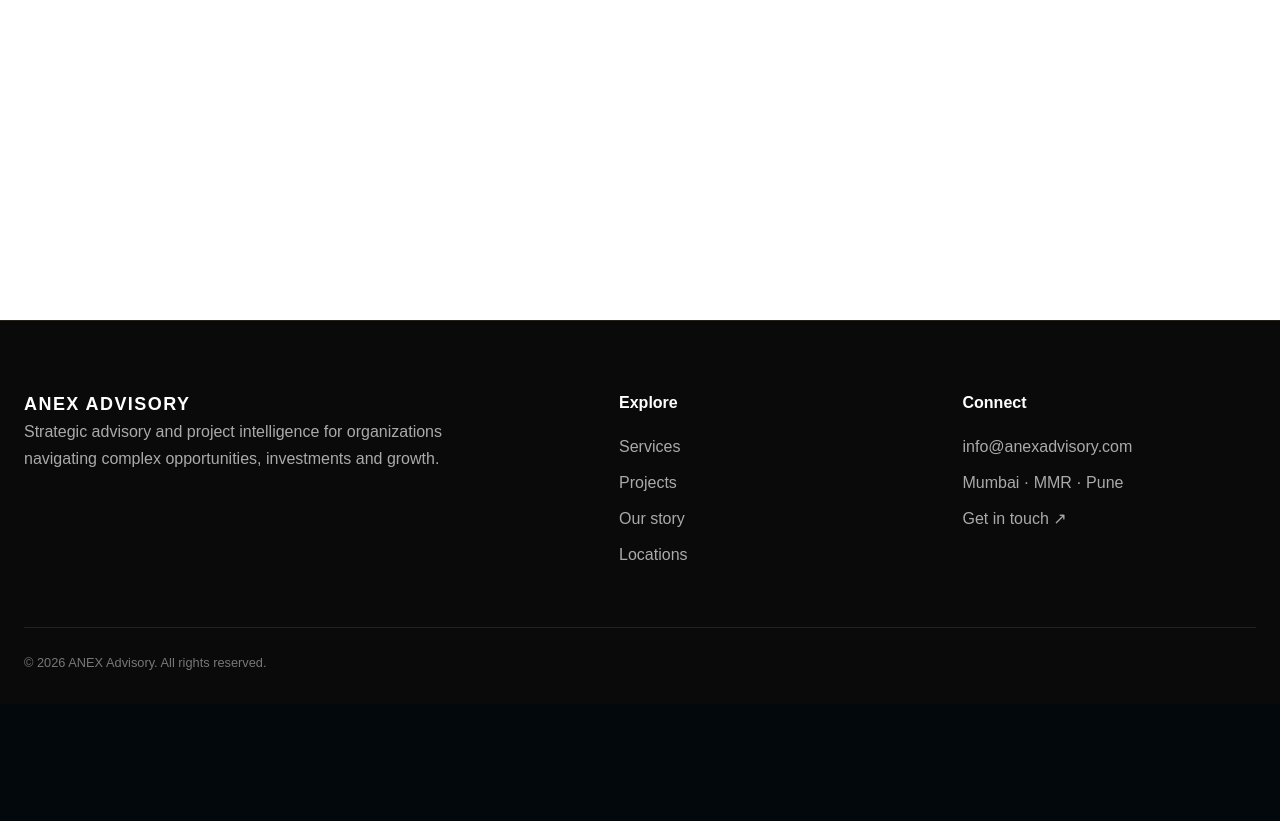
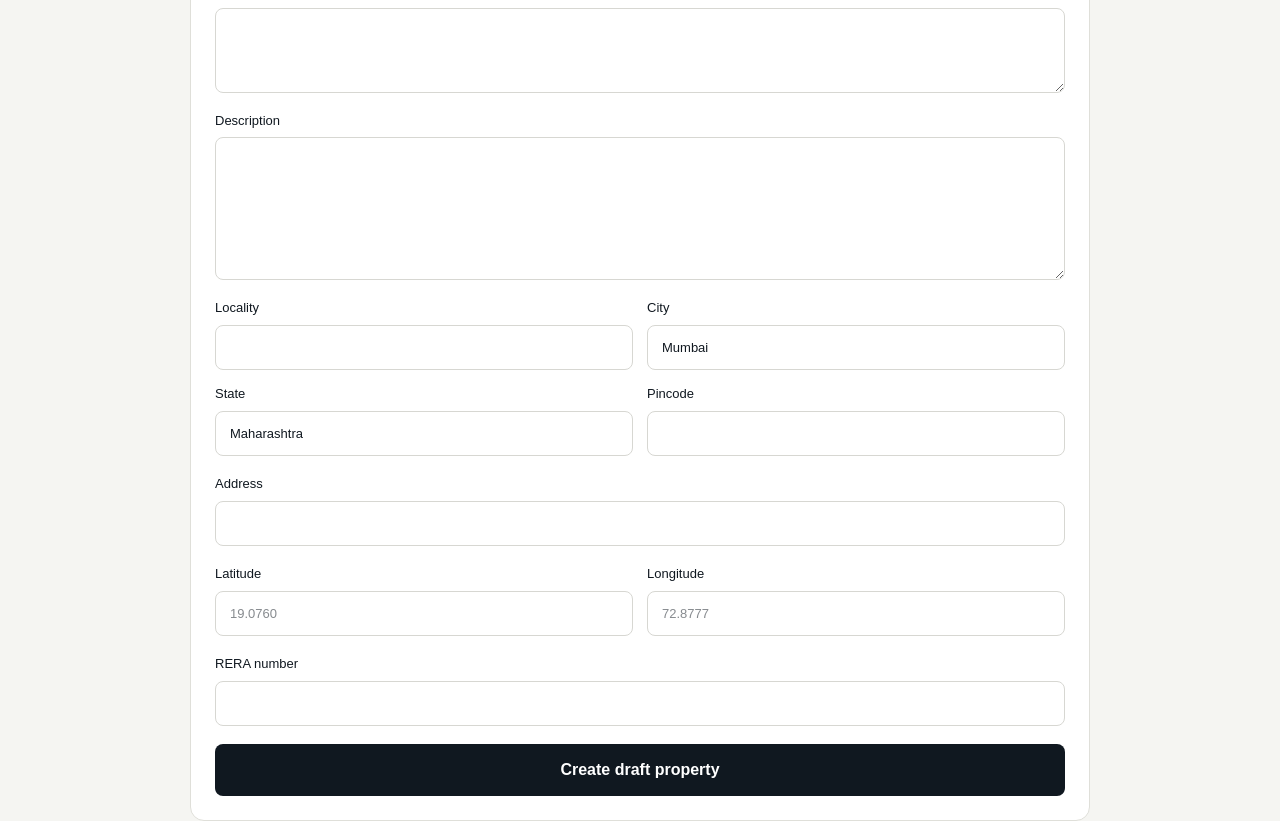
Before and after one commit to chinmay2/anexadvisory-premium, a Next.js app: page /admin/properties/new in a window 1280 px wide. Before the commit this address had no page. Shown: the part 480-1301 px from the top of the page. Before the commit the page ends 1184 px from the top, so only its background shows below. Built offline with nearby package versions, Linux system fonts and the light colour scheme.

Commit message:
Add isolated property creation form

```diff
--- /dev/null
+++ b/app/admin/properties/new/page.tsx
@@ -0,0 +1,27 @@
+"use client";
+
+import { FormEvent, useState } from "react";
+import { useRouter } from "next/navigation";
+import Link from "next/link";
+
+const inputStyle = { width: "100%", padding: "12px 14px", border: "1px solid #d7d7d2", borderRadius: 8, boxSizing: "border-box" as const };
+
+export default function NewPropertyPage() {
+  const router = useRouter();
+  const [form, setForm] = useState({ projectName: "", propertyType: "RESIDENTIAL", shortDescription: "", description: "", address: "", locality: "", city: "Mumbai", state: "Maharashtra", pincode: "", latitude: "", longitude: "", reraNumber: "" });
+  const [error, setError] = useState(""); const [saving, setSaving] = useState(false);
+  function set(name: string, value: string) { setForm(current => ({ ...current, [name]: value })); }
+  async function submit(event: FormEvent) { event.preventDefault(); setSaving(true); setError(""); const response = await fetch("/api/property-platform/admin/properties", { method: "POST", headers: { "content-type": "application/json" }, body: JSON.stringify(form) }); const data = await response.json().catch(() => ({})); setSaving(false); if (!response.ok) { setError(data.error || "Unable to create property"); return; } router.push("/admin/properties"); router.refresh(); }
+  return <main style={{ minHeight: "100vh", background: "#f5f5f2", color: "#101820", padding: "100px clamp(20px,6vw,88px) 60px" }}><div style={{ maxWidth: 900, margin: "0 auto" }}><Link href="/admin/properties" style={{ color: "#9a7b3f", fontSize: 13 }}>← Properties</Link><h1 style={{ margin: "12px 0 6px", fontSize: 42 }}>Add property</h1><p style={{ color: "#6d6d69" }}>Create a draft record. Publishing controls will be added without changing the public site.</p><form onSubmit={submit} style={{ marginTop: 30, background: "#fff", border: "1px solid #dfdfd9", borderRadius: 14, padding: 24, display: "grid", gap: 18 }}>
+    <label style={{ display: "grid", gap: 7, fontSize: 13 }}>Project name<input required value={form.projectName} onChange={e => set("projectName", e.target.value)} style={inputStyle} /></label>
+    <label style={{ display: "grid", gap: 7, fontSize: 13 }}>Property type<select value={form.propertyType} onChange={e => set("propertyType", e.target.value)} style={inputStyle}><option>RESIDENTIAL</option><option>COMMERCIAL</option><option>MIXED_USE</option><option>PLOT</option><option>REDEVELOPMENT</option><option>OTHER</option></select></label>
+    <label style={{ display: "grid", gap: 7, fontSize: 13 }}>Short description<textarea value={form.shortDescription} onChange={e => set("shortDescription", e.target.value)} rows={3} style={inputStyle} /></label>
+    <label style={{ display: "grid", gap: 7, fontSize: 13 }}>Description<textarea value={form.description} onChange={e => set("description", e.target.value)} rows={6} style={inputStyle} /></label>
+    <div style={{ display: "grid", gridTemplateColumns: "repeat(2,minmax(0,1fr))", gap: 14 }}><label style={{ display: "grid", gap: 7, fontSize: 13 }}>Locality<input value={form.locality} onChange={e => set("locality", e.target.value)} style={inputStyle} /></label><label style={{ display: "grid", gap: 7, fontSize: 13 }}>City<input value={form.city} onChange={e => set("city", e.target.value)} style={inputStyle} /></label><label style={{ display: "grid", gap: 7, fontSize: 13 }}>State<input value={form.state} onChange={e => set("state", e.target.value)} style={inputStyle} /></label><label style={{ display: "grid", gap: 7, fontSize: 13 }}>Pincode<input value={form.pincode} onChange={e => set("pincode", e.target.value)} style={inputStyle} /></label></div>
+    <label style={{ display: "grid", gap: 7, fontSize: 13 }}>Address<input value={form.address} onChange={e => set("address", e.target.value)} style={inputStyle} /></label>
+    <div style={{ display: "grid", gridTemplateColumns: "1fr 1fr", gap: 14 }}><label style={{ display: "grid", gap: 7, fontSize: 13 }}>Latitude<input inputMode="decimal" value={form.latitude} onChange={e => set("latitude", e.target.value)} placeholder="19.0760" style={inputStyle} /></label><label style={{ display: "grid", gap: 7, fontSize: 13 }}>Longitude<input inputMode="decimal" value={form.longitude} onChange={e => set("longitude", e.target.value)} placeholder="72.8777" style={inputStyle} /></label></div>
+    <label style={{ display: "grid", gap: 7, fontSize: 13 }}>RERA number<input value={form.reraNumber} onChange={e => set("reraNumber", e.target.value)} style={inputStyle} /></label>
+    {error && <p role="alert" style={{ margin: 0, color: "#a52a2a" }}>{error}</p>}
+    <button disabled={saving} type="submit" style={{ padding: 14, border: 0, borderRadius: 8, background: "#101820", color: "#fff", fontWeight: 700 }}>{saving ? "Creating…" : "Create draft property"}</button>
+  </form></div></main>;
+}
```
